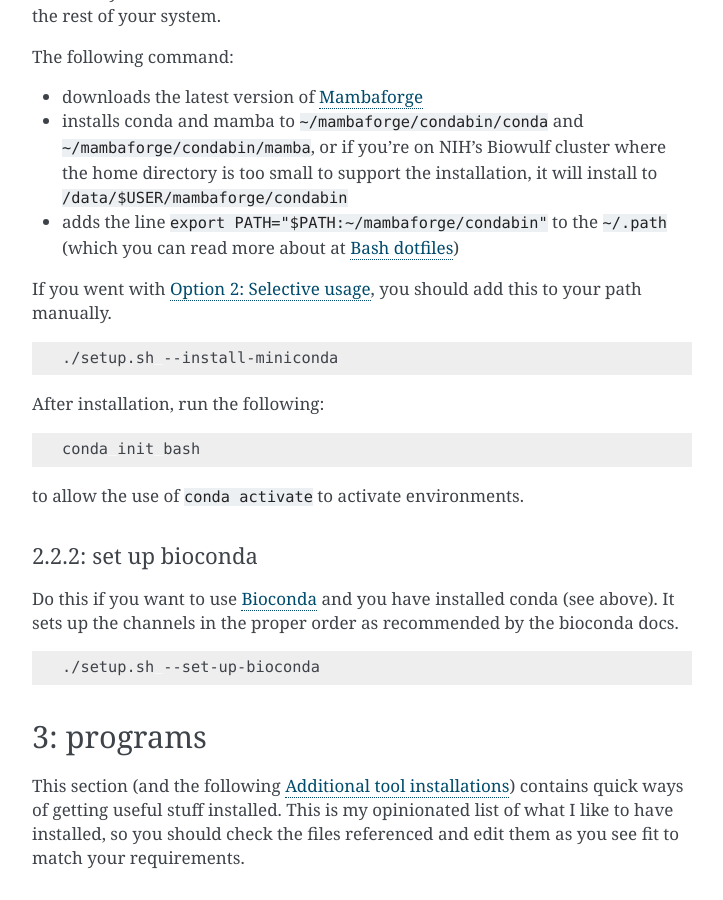
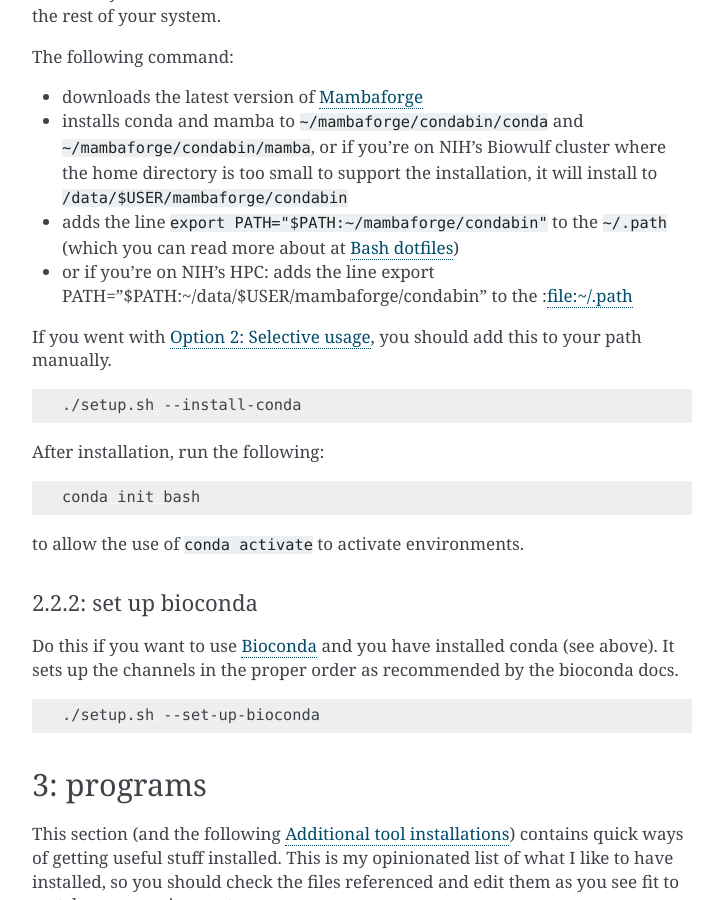
Before and after one commit to daler/dotfiles, a Sphinx documentation site: the page built from docs/starthere.rst, in a window 1280 px wide and 900 px high, scrolled down 4685 px. Shown: the whole window, without its empty margins (388-1111 px from the left). Built offline with Sphinx 7.4.7, drawn with Linux system fonts in a browser that asks for light colours.

Commit message:
Issues #18, #19 (#21)
* :266s/miniconda/conda/, closes #18

* NIH Cluster user .path conda dir change #19

* closes #19

* BSPC tools added to PATH closes #20

* removed BSPC specific features

---------

Co-authored-by: Matthew Menold <menoldmt@biowulf.nih.gov>

```diff
--- a/docs/starthere.rst
+++ b/docs/starthere.rst
@@ -258,12 +258,14 @@ The following command:
   install to :file:`/data/$USER/mambaforge/condabin`
 - adds the line ``export PATH="$PATH:~/mambaforge/condabin"`` to the :file:`~/.path`
   (which you can read more about at :ref:`bash`)
+- or if you're on NIH's HPC:
+  adds the line export PATH="$PATH:~/data/$USER/mambaforge/condabin" to the :file:~/.path
 
 If you went with :ref:`option2`, you should add this to your path manually.
 
 .. code-block:: bash
 
-  ./setup.sh --install-miniconda
+  ./setup.sh --install-conda
 
 After installation, run the following:
 
```
Also changed, not shown: 1 other file.
